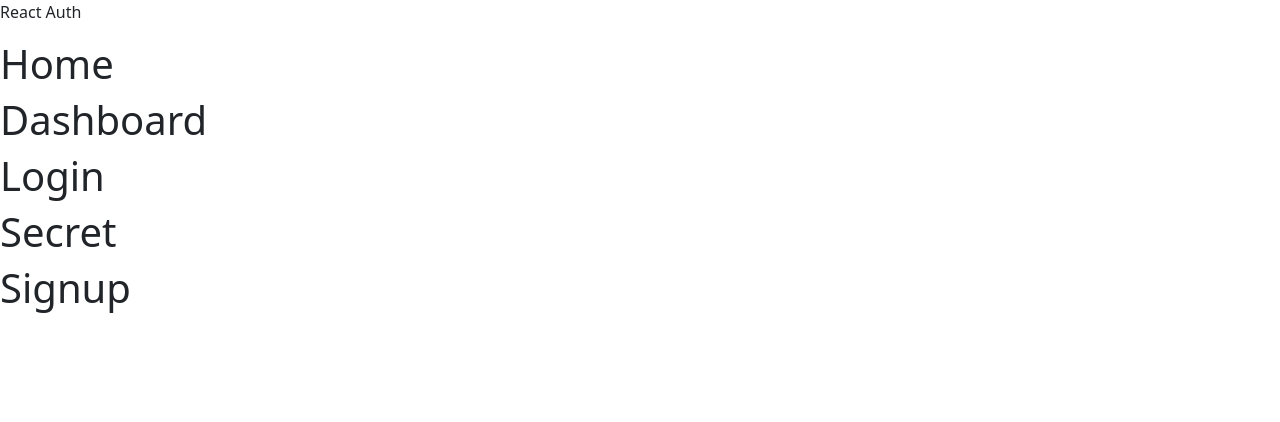
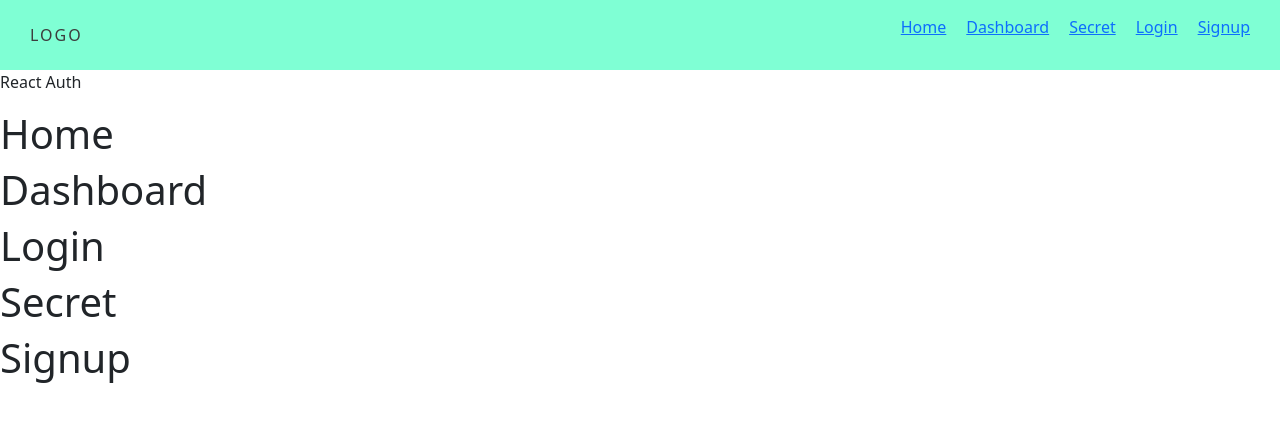
Before and after one commit to behrmart/eCommerceReact, a React (Vite) app: page / in a window 1280 px wide. Shown: the top 422 px of the page. Built offline with nearby package versions, Linux system fonts and the light colour scheme.

Commit message:
clase terminada

```diff
--- a/src/App.jsx
+++ b/src/App.jsx
@@ -1,5 +1,6 @@
 import './App.css'
-import { Home, Dashboard, Login, Secret, Signup } from './Pages'
+import Header from '@/Components/Header'
+import { Home, Dashboard, Login, Secret, Signup } from '@/Pages'
 
 
 
@@ -7,7 +8,9 @@ function App() {
 
   return (
     <>
+      <Header />
       <p>React Auth</p>
+
       <Home />
       <Dashboard />
       <Login />
--- a/src/Components/Header/Header.jsx
+++ b/src/Components/Header/Header.jsx
@@ -0,0 +1,30 @@
+import './Header.scss'
+
+const Header = () => {
+
+  // BEM para llamar clases
+  return (
+    <nav className="header">
+      <a className="header__logo" href="">LOGO</a>
+      <ul className="header__nav-list">
+        <li className="header__list-item">
+          <a className="header___item-link" href="/home">Home</a>
+        </li>
+        <li className="header__list-item">
+          <a className="header___item-link" href="/dashboard">Dashboard</a>
+        </li>
+        <li className="header__list-item">
+          <a className="header___item-link" href="/secret">Secret</a>
+        </li>
+        <li className="header__list-item">
+          <a className="header___item-link" href="/login">Login</a>
+        </li>
+        <li className="header__list-item">
+          <a className="header___item-link" href="/signup">Signup</a>
+        </li>
+      </ul>
+    </nav>
+  )
+}
+
+export default Header
--- a/src/Components/Header/Header.scss
+++ b/src/Components/Header/Header.scss
@@ -0,0 +1,33 @@
+
+
+$menu-color: #3d3d3d;
+
+//declaro mixin para reutilizar estilos
+@mixin headerlink{
+    color: $menu-color;
+    text-decoration: none;
+    letter-spacing: 2px;
+}
+
+.header {
+    background-color: aquamarine;
+    display: flex;
+    justify-content: space-between;
+    align-items: center;
+    padding: 15px 30px;
+
+    &__logo {
+        @include headerlink;
+    }
+
+    &__nav-list {
+        display: flex;
+        list-style: none;
+        column-gap: 20px;
+        flex-wrap: wrap;
+    }
+
+    &__item-link {
+        @include  headerlink;
+    }
+}
--- a/src/Components/Header/index.js
+++ b/src/Components/Header/index.js
@@ -0,0 +1,3 @@
+import Header from "./Header"
+
+export default Header
```
Also changed, not shown: src/Pages/love.js (added, +12 -0 lines), src/Pages/index.js (line endings or trailing spaces).
